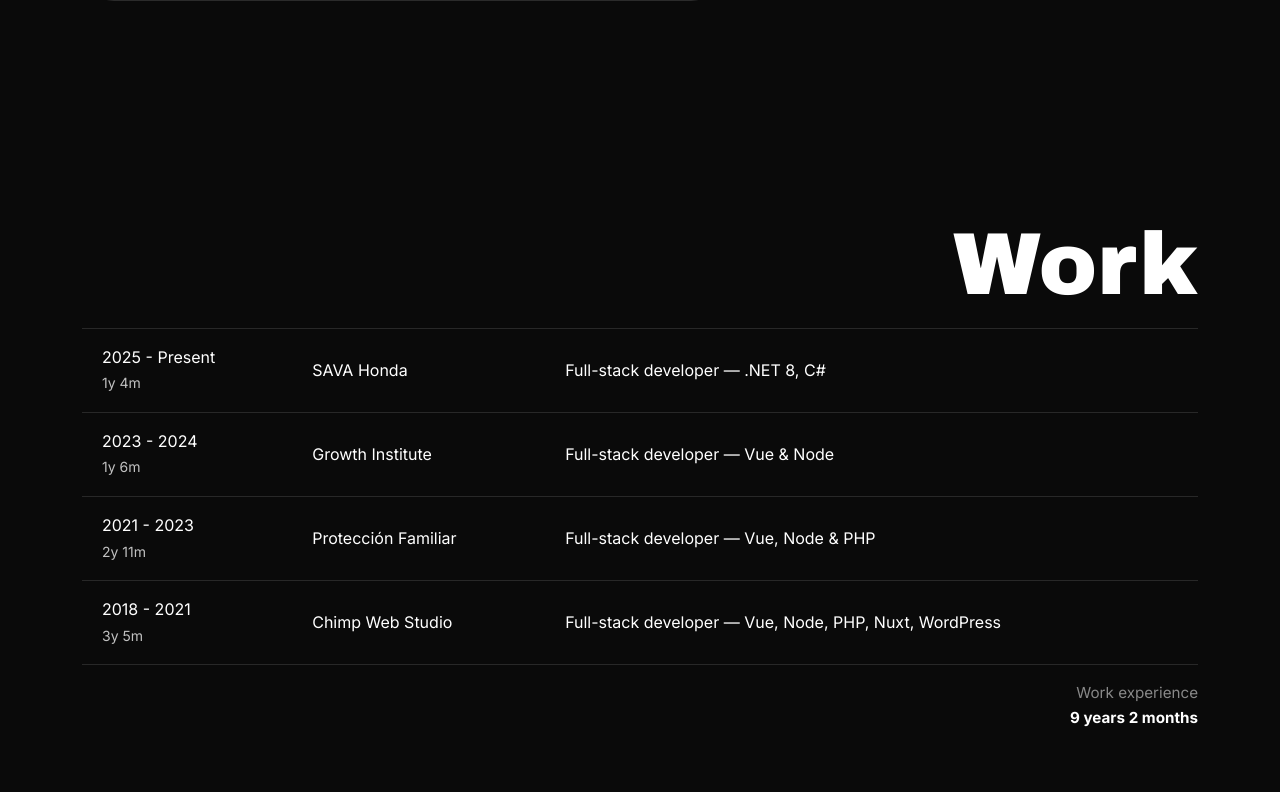
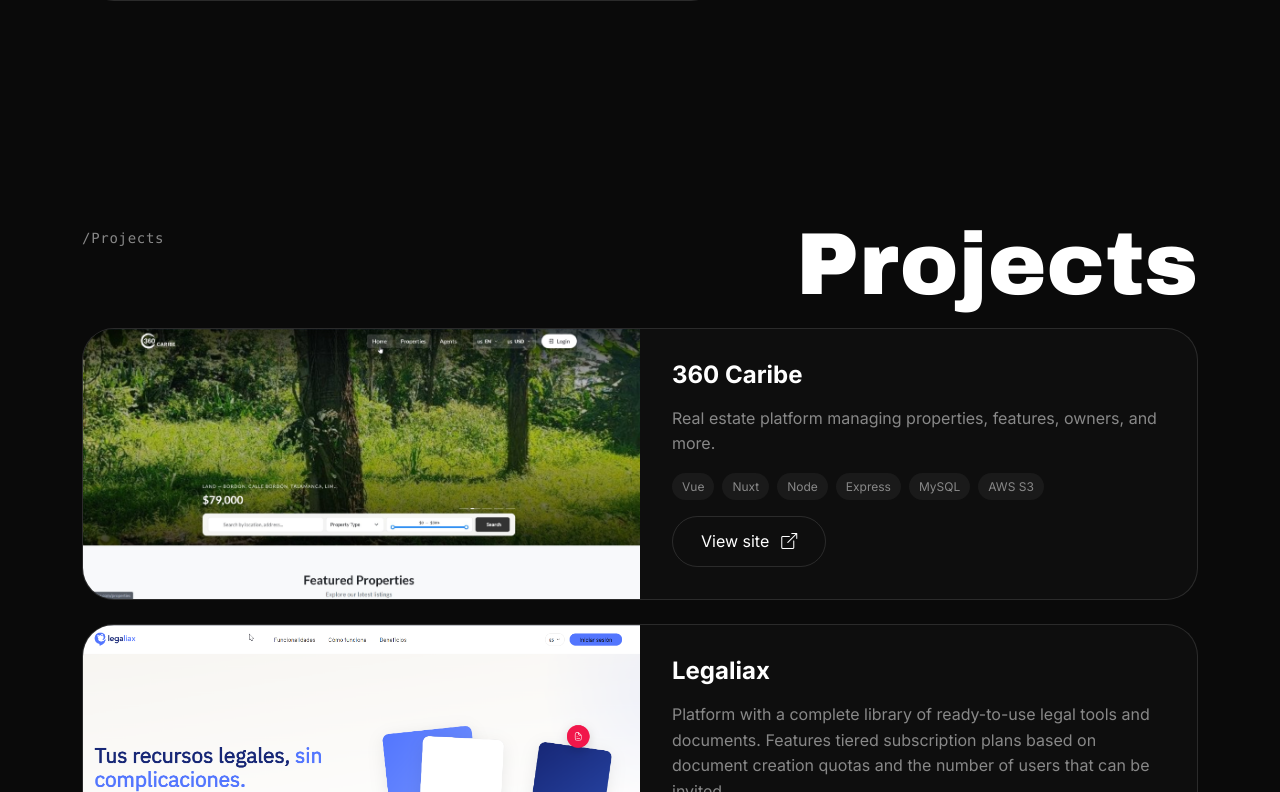
Before and after one commit to mig21010/mig21010.github.io, a Nuxt app: page / in a window 1280 px wide. Shown: the part 1628-2420 px from the top of the page. Built offline with nearby package versions, Linux system fonts and the light colour scheme; what @tsparticles/vue3 would draw is missing.

Commit message:
feat: mount ProjectsSection between About and Work

```diff
--- a/app/pages/index.vue
+++ b/app/pages/index.vue
@@ -3,6 +3,7 @@
 import SiteFooter from '../components/layout/SiteFooter.vue'
 import HeroSection from '../components/sections/HeroSection.vue'
 import AboutSection from '../components/sections/AboutSection.vue'
+import ProjectsSection from '../components/sections/ProjectsSection.vue'
 import WorkSection from '../components/sections/WorkSection.vue'
 
 const { t, locale } = useI18n()
@@ -19,6 +20,7 @@
     <main>
       <HeroSection />
       <AboutSection />
+      <ProjectsSection />
       <WorkSection />
     </main>
     <SiteFooter />
```
